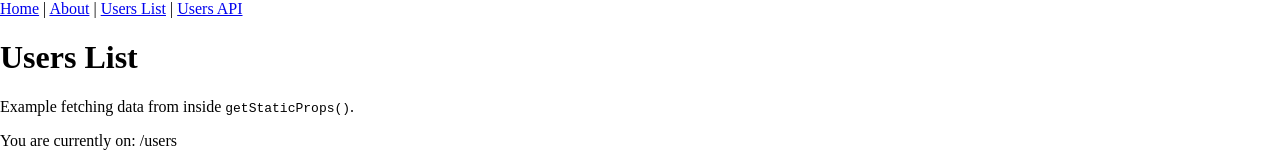
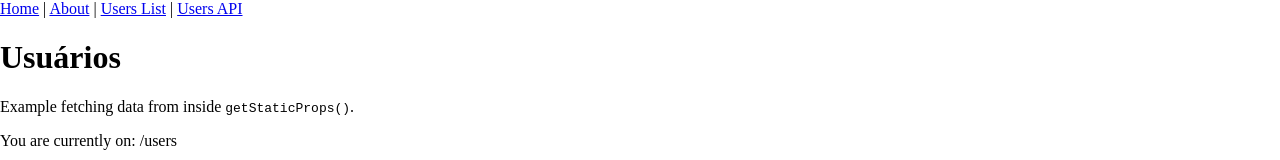
Before and after one commit to flavio-herculano/projetoteste, a Next.js app: page /users in a window 1280 px wide. Shown: the top 160 px of the page. Built offline with nearby package versions, Linux system fonts and the light colour scheme; no server answers; the database is empty.

Commit message:
nome usuários

```diff
--- a/pages/users/index.tsx
+++ b/pages/users/index.tsx
@@ -14,7 +14,7 @@ type Props = {
 
 const WithStaticProps = ({ items }: Props) => (
   <Layout title="Users List | Next.js + TypeScript Example">
-    <h1>Users List</h1>
+    <h1>Usuários</h1>
     <p>
       Example fetching data from inside <code>getStaticProps()</code>.
     </p>
@@ -28,7 +28,6 @@ const WithStaticProps = ({ items }: Props) => (
   </Layout>
 )
 
-
 export const getServerSideProps: GetServerSideProps = async () => {
   // Example for including static props in a Next.js function component page.
   // Don't forget to include the respective types for any props passed into
```
